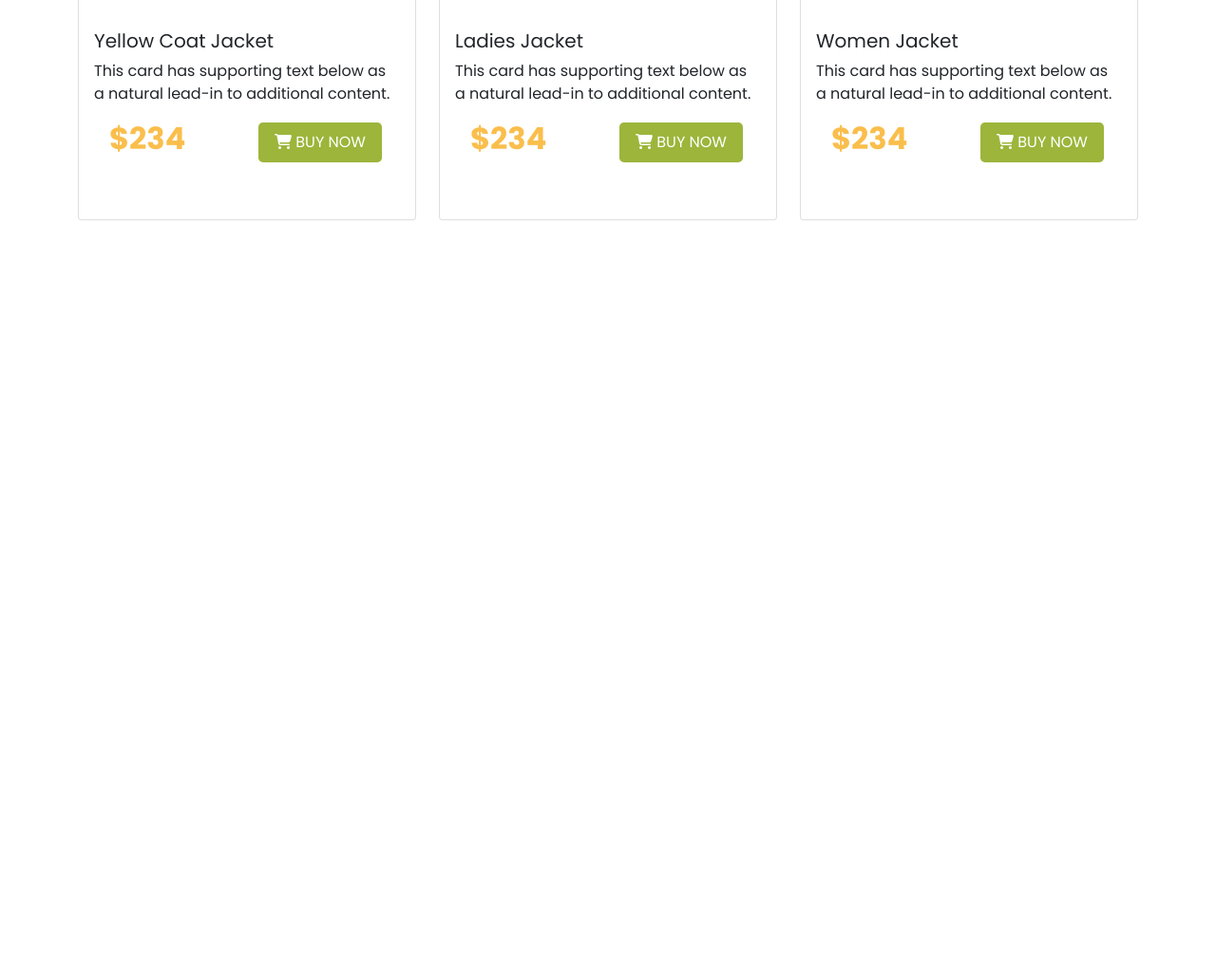
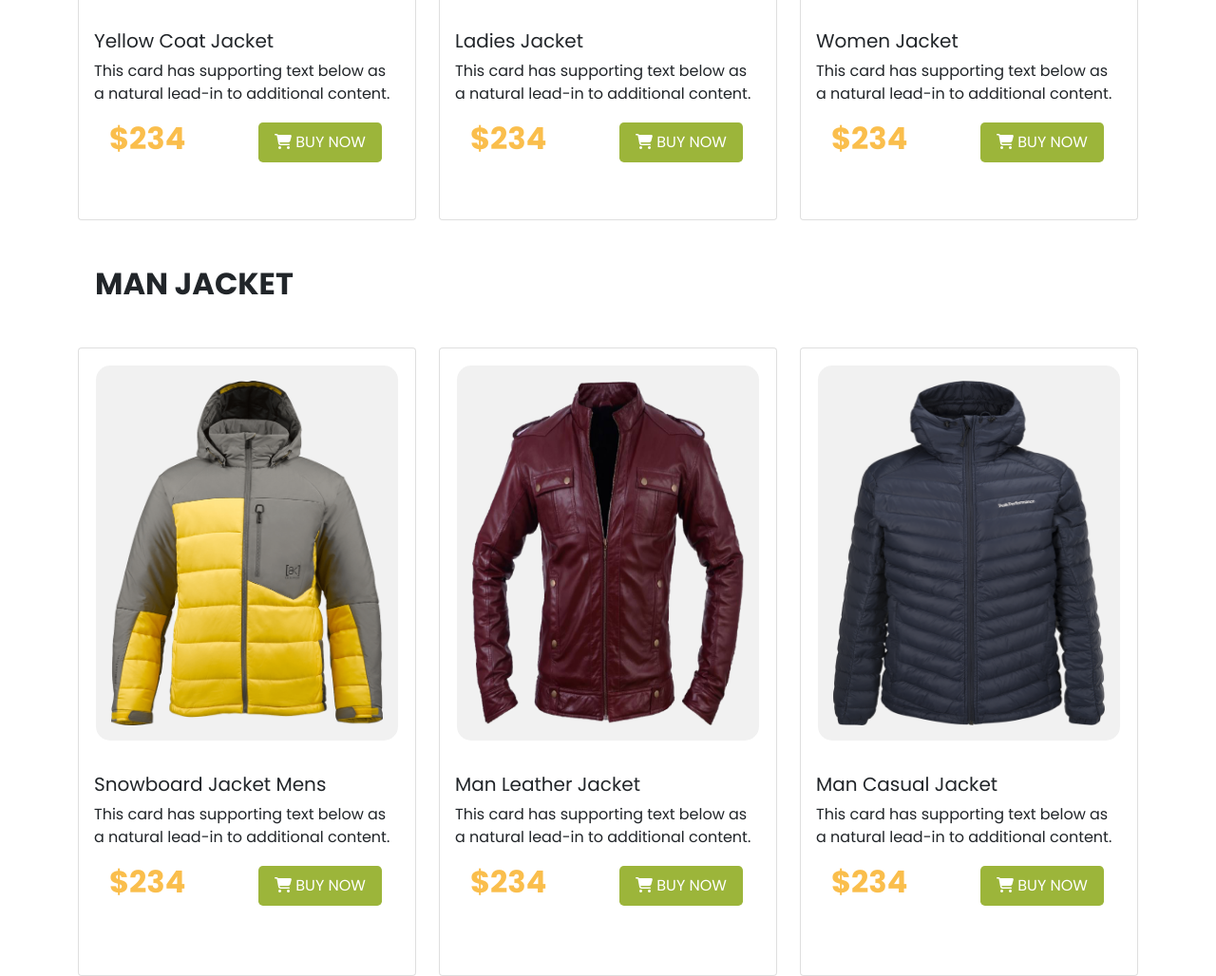
Before and after one commit to HimangsuSarkar/Penguin-Fashion, a plain HTML site: page index.html in a window 1280 px wide. Shown: the part 1196-2224 px from the top of the page at 95% size. Before the commit the page ends 1428 px from the top, so only its background shows below. Drawn offline with nearby package versions, Linux system fonts and the light colour scheme.

Commit message:
added man jacket section

```diff
--- a/css/style.css
+++ b/css/style.css
@@ -35,6 +35,10 @@ nav img{
     border-radius: 15px;
     margin:5% 0;
 }
+.catagories-section>h2{
+    margin-left: 100px;
+    font-weight: 700;
+}
 .price-color{
     color: #fabe4c;
     font-weight: 700;
--- a/index.html
+++ b/index.html
@@ -69,8 +69,8 @@
         <!--main section start-->
       <main class="mt-5">
 
-        <section class="catagories-section"> <!--woman jacket section start-->
-         <h2 class="text-uppercase ms-5 mb-5">woman jacket</h2>
+        <section class="catagories-section "> <!--woman jacket section start-->
+         <h2 class="text-uppercase mb-5 ">woman jacket</h2>
          <div class="container">
             <div class="row row-cols-1 row-cols-md-3 g-4">
 
@@ -130,6 +130,69 @@
              </div>
            </div>
         </section><!--woman jacket section end-->
+
+        <section class="catagories-section mt-5"> <!--man jacket section start-->
+          <h2 class="text-uppercase mb-5">man jacket</h2>
+          <div class="container">
+             <div class="row row-cols-1 row-cols-md-3 g-4">
+
+               <div class="col rounded-3">
+                 <div class="card h-100">
+                   <img class="catagories-img mx-auto p-3" src="images/man-jacket-1.png" class="card-img-top" alt="...">
+                   <div class="card-body">
+                     <h5 class="card-title">Snowboard Jacket Mens</h5>
+                     <p class="card-text">This card has supporting text below as a natural lead-in to additional content.</p>
+                     <div class="row d-flex align-items-center justify-content-center">
+                       <div class="col-md-6">
+                         <h2 class="ps-3"><span class="price-color">$234</span></h2>
+                       </div>
+                       <div class="col-md-6">
+                       <button class="btn btn-color rounded-3 px-3 py-2 text-white"><i class="fas fa-shopping-cart"></i>  BUY NOW</button>
+                       </div>
+                     </div>
+                   </div>
+                 </div>
+               </div>
+
+               <div class="col rounded-3">
+                 <div class="card h-100">
+                     <img class="catagories-img mx-auto p-3" src="images/man-jacket-2.png" class="card-img-top" alt="...">
+                     <div class="card-body">
+                       <h5 class="card-title">Man Leather Jacket</h5>
+                       <p class="card-text">This card has supporting text below as a natural lead-in to additional content.</p>
+                       <div class="row d-flex align-items-center justify-content-center ">
+                         <div class="col-md-6">
+                           <h2 class="ps-3"><span class="price-color">$234</span></h2>
+                         </div>
+                         <div class="col-md-6">
+                         <button class="btn btn-color rounded-3 px-3 py-2 text-white"><i class="fas fa-shopping-cart"></i>  BUY NOW</button>
+                         </div>
+                       </div>
+                     </div>
+                   </div>
+                 </div>
+
+                 <div class="col rounded-3">
+                     <div class="card h-100">
+                         <img class="catagories-img mx-auto p-3" src="images/man-jacket-3.png" class="card-img-top" alt="...">
+                         <div class="card-body">
+                           <h5 class="card-title">Man Casual Jacket</h5>
+                           <p class="card-text">This card has supporting text below as a natural lead-in to additional content.</p>
+                             <div class="row d-flex align-items-center justify-content-center">
+                               <div class="col-md-6">
+                                 <h2 class="ps-3"><span class="price-color">$234</span></h2>
+                               </div>
+                               <div class="col-md-6">
+                               <button class="btn btn-color rounded-3 px-3 py-2 text-white"><i class="fas fa-shopping-cart"></i>  BUY NOW</button>
+                               </div>
+                             </div>
+                         </div>
+                       </div>
+                    </div>
+              </div>
+            </div>
+         </section><!--man jacket section end-->
+
       </main>
       <!--main section start-->
       <script src="https://cdn.jsdelivr.net/npm/bootstrap@5.0.0-beta1/dist/js/bootstrap.bundle.min.js" integrity="sha384-ygbV9kiqUc6oa4msXn9868pTtWMgiQaeYH7/t7LECLbyPA2x65Kgf80OJFdroafW" crossorigin="anonymous"></script>
```
Also changed, not shown: images/man-jacket-1.png (renamed from images/image 11.png), images/man-jacket-2.png (renamed from images/vippng 1.png), images/man-jacket-3.png (renamed from images/toppng 1.png).
